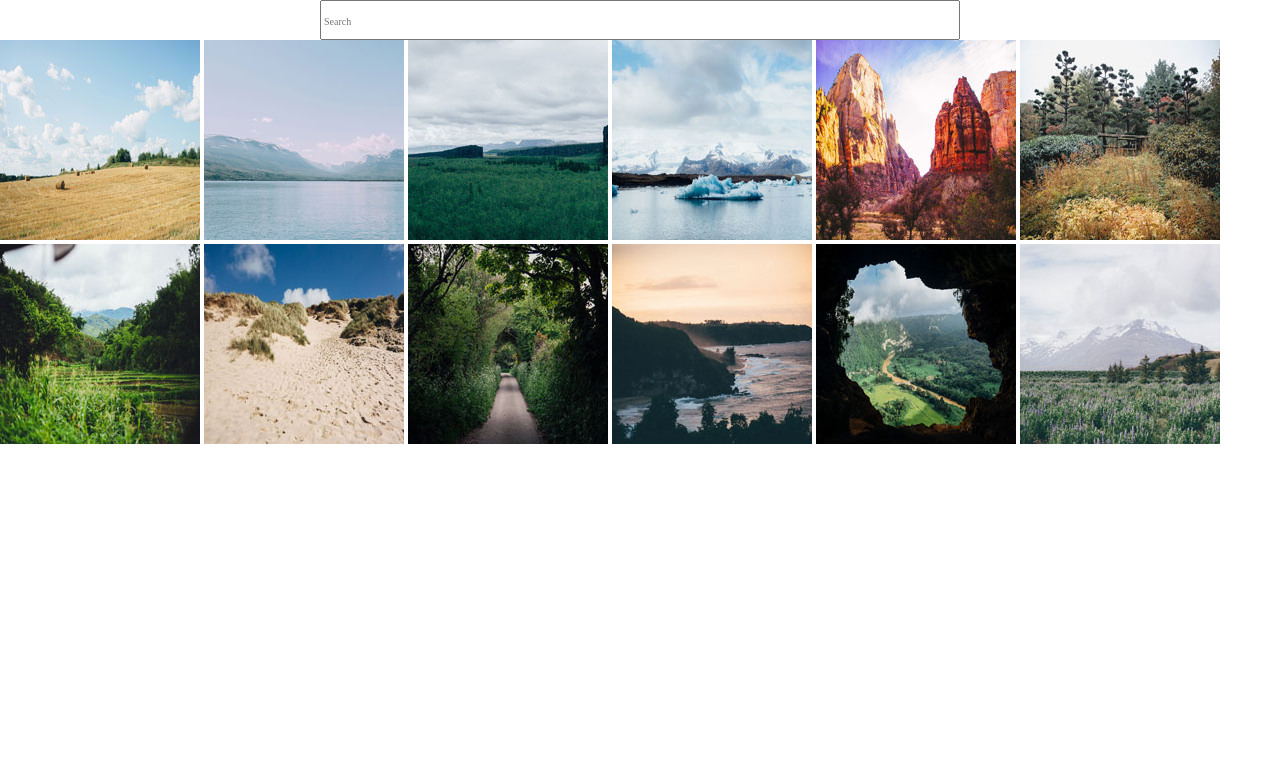
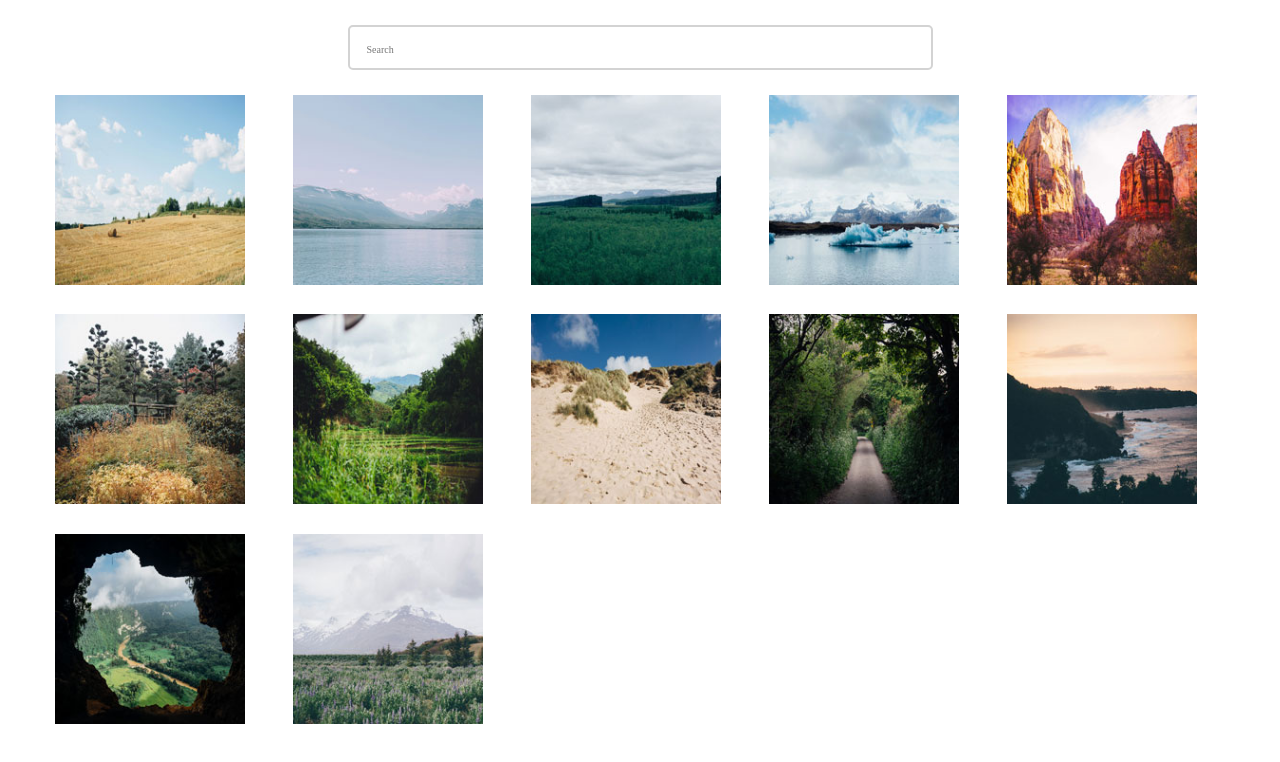
Before and after one commit to chiaki-yamada/Interactive-Photo-Gallery, a plain HTML site: page index.html in a window 1280 px wide. Drawn offline with Linux system fonts and the light colour scheme.

Commit message:
updated css

```diff
--- a/css/style.css
+++ b/css/style.css
@@ -1,13 +1,33 @@
+body {
+ padding: 25px 55px;
+}
+
+img {
+  width: 190px;
+  height: auto;
+}
+
 .search {
   text-align: center;
+  margin-bottom: 25px;
 }
 
 input {
   width: 50%;
-  height: 40px;
+  height: 45px;
+  border-style: solid;
+  border-color: lightgray;
+  border-radius: 5px;
 }
 
 #search::placeholder {
   text-align: left;
   font-size: 10px;
+  padding: 15px
 }
+
+.thumbnails {
+  display: grid;
+  grid-template-columns: repeat(auto-fit, minmax(190px, 1fr));
+  grid-gap: 25px 20px;
+}
```
